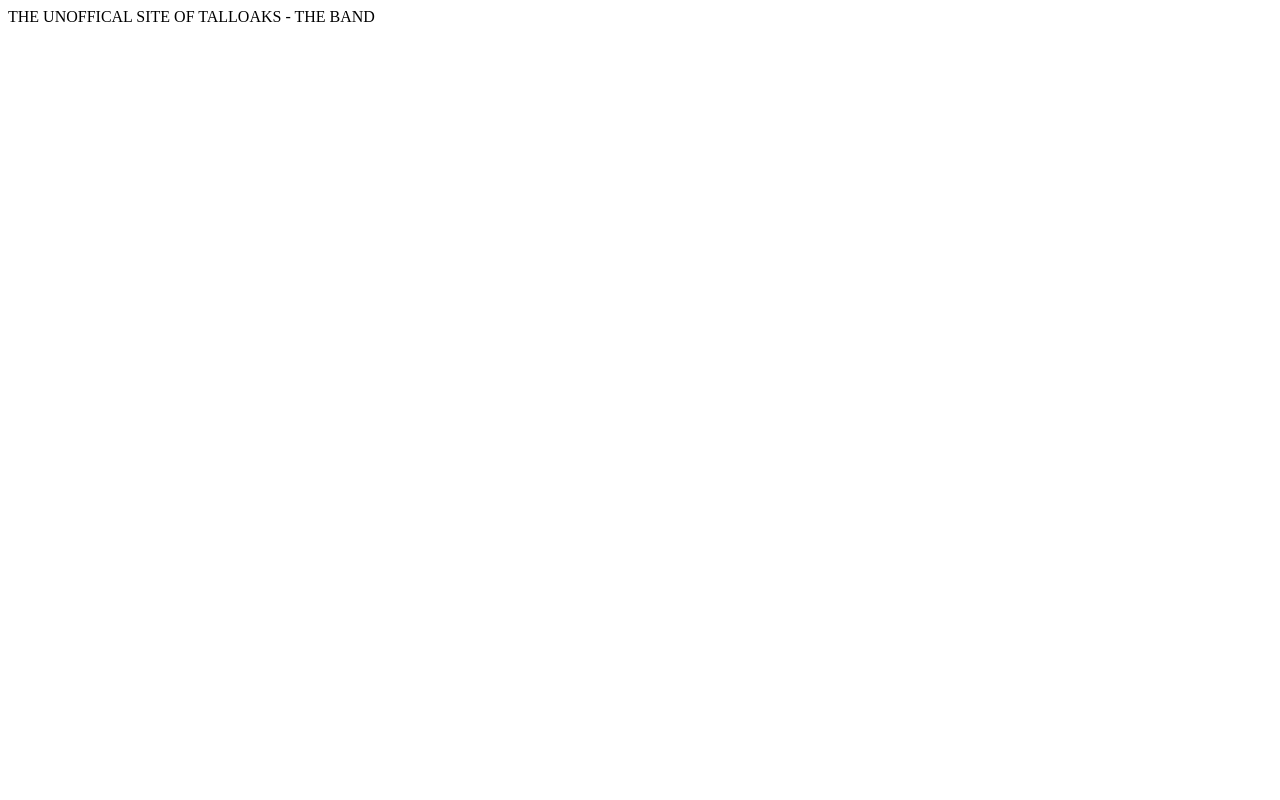
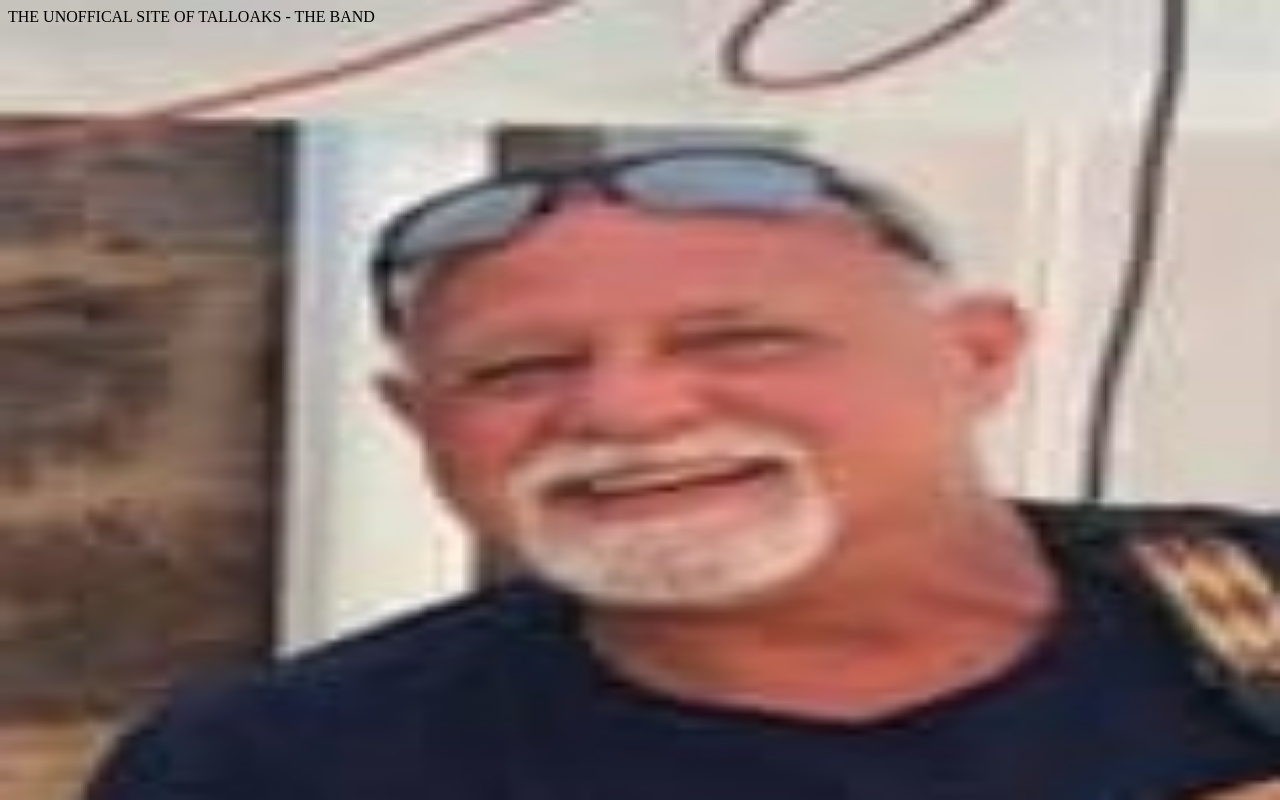
Before and after one commit to thosch1/talloaks, a plain HTML site: page index.html in a window 1280 px wide. Drawn offline with Linux system fonts and the light colour scheme.

Commit message:
add freddy

```diff
--- a/index.html
+++ b/index.html
@@ -1,4 +1,12 @@
 <!DOCTYPE html>
+<style>
+    body {
+      background-image: url('freddy.jpg');
+      background-repeat: no-repeat;
+      background-attachment: fixed;
+      background-size: 100% 100%;
+    }
+    </style>
 <html>
     <body>
         <div>THE UNOFFICAL SITE OF TALLOAKS - THE BAND</div>
```
Also changed, not shown: freddy.jpg (added).
